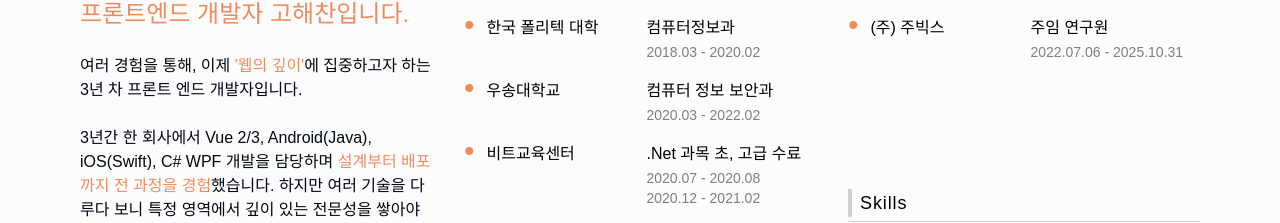
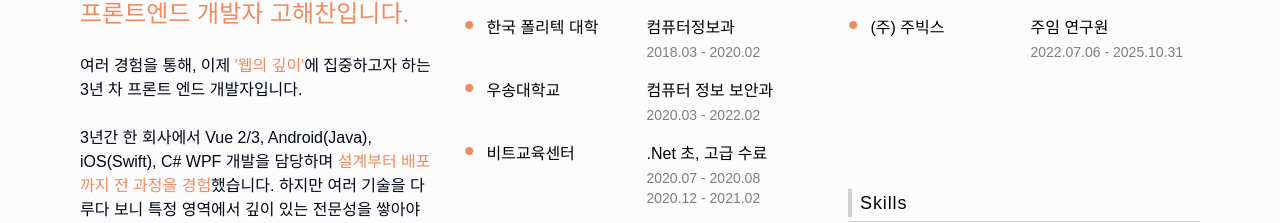
Before and after one commit to ggochan/hc_portfolio, a Vue app: page /home in a window 1280 px wide. Shown: the part 914-1137 px from the top of the page. Built offline with nearby package versions, Linux system fonts and the light colour scheme; a web font is replaced by a local one.

Commit message:
vercel 에러 수정중

```diff
--- a/src/components/data/introdata.ts
+++ b/src/components/data/introdata.ts
@@ -32,7 +32,7 @@ export const CategoryData: Record<string, Category> = {
       },
       {
         name: '비트교육센터',
-        content: ['.Net 과목 초, 고급 수료'],
+        content: ['.Net 초, 고급 수료'],
         period: [
           { startDate: '2020-07', endDate: '2020-08' },
           { startDate: '2020-12', endDate: '2021-02' },
```
Also changed, not shown: vercel.json (added).
